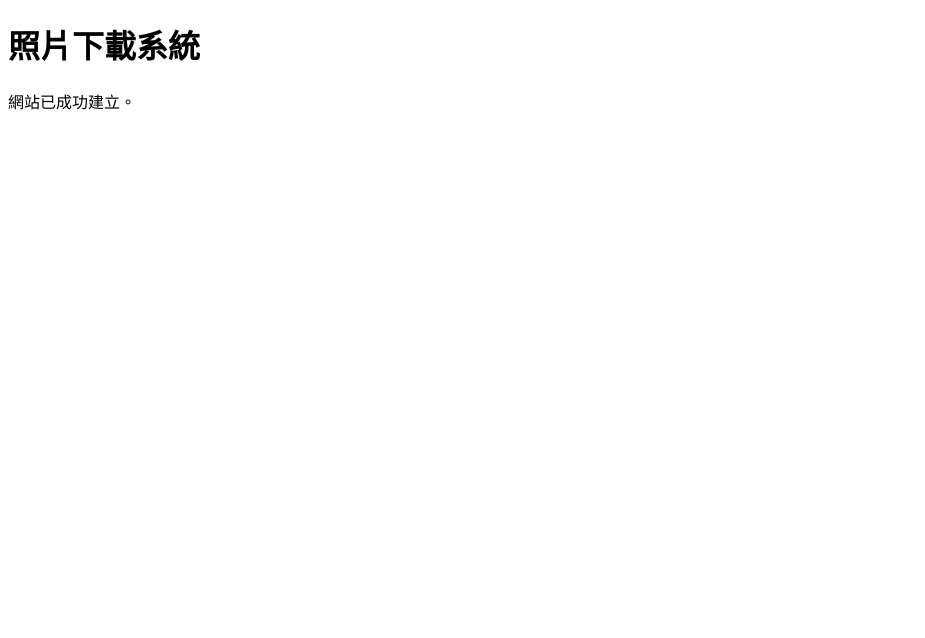
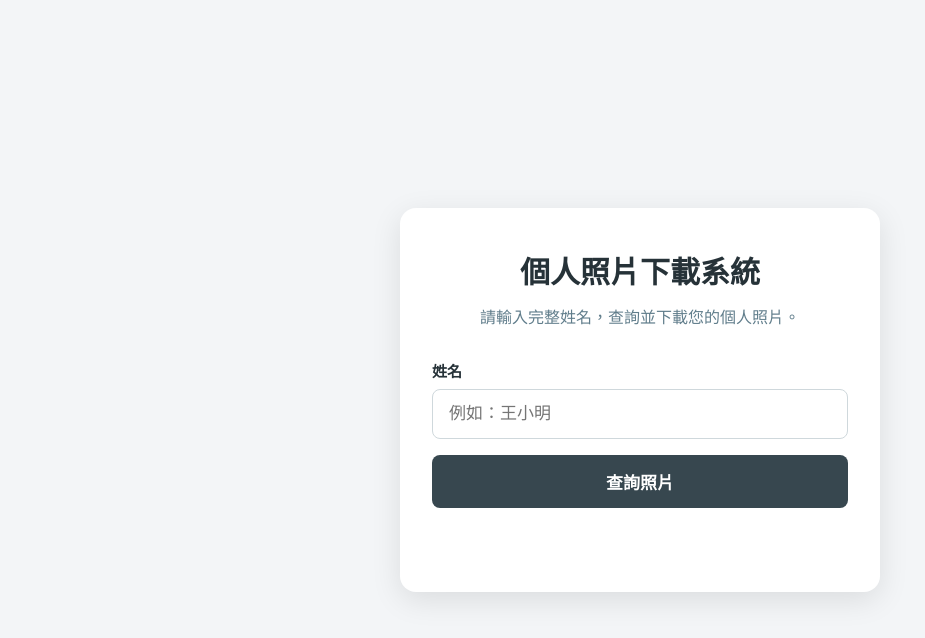
Before and after one commit to ziyinl/photo-download-app, a plain HTML site: page index.html in a window 1280 px wide. Shown: the whole page, without its empty margins (0-925 px from the left). Drawn offline with Linux system fonts and the light colour scheme.

Commit message:
Update index.html
建立姓名查詢頁面

```diff
--- a/index.html
+++ b/index.html
@@ -3,10 +3,150 @@
 <head>
   <meta charset="UTF-8">
   <meta name="viewport" content="width=device-width, initial-scale=1.0">
-  <title>照片下載系統</title>
+
+  <title>個人照片下載系統</title>
+
+  <style>
+    * {
+      box-sizing: border-box;
+    }
+
+    body {
+      margin: 0;
+      min-height: 100vh;
+      display: flex;
+      align-items: center;
+      justify-content: center;
+      padding: 24px;
+      background: #f3f5f7;
+      color: #263238;
+      font-family: Arial, sans-serif;
+    }
+
+    .container {
+      width: 100%;
+      max-width: 480px;
+      padding: 40px 32px;
+      background: #ffffff;
+      border-radius: 16px;
+      box-shadow: 0 8px 30px rgba(0, 0, 0, 0.1);
+      text-align: center;
+    }
+
+    h1 {
+      margin: 0 0 12px;
+      font-size: 30px;
+    }
+
+    .description {
+      margin: 0 0 28px;
+      color: #607d8b;
+      font-size: 16px;
+      line-height: 1.7;
+    }
+
+    label {
+      display: block;
+      margin-bottom: 8px;
+      text-align: left;
+      font-size: 15px;
+      font-weight: bold;
+    }
+
+    input {
+      width: 100%;
+      padding: 14px 16px;
+      border: 1px solid #cfd8dc;
+      border-radius: 8px;
+      font-size: 17px;
+      outline: none;
+    }
+
+    input:focus {
+      border-color: #455a64;
+      box-shadow: 0 0 0 3px rgba(69, 90, 100, 0.12);
+    }
+
+    button {
+      width: 100%;
+      margin-top: 16px;
+      padding: 14px;
+      border: 0;
+      border-radius: 8px;
+      background: #37474f;
+      color: #ffffff;
+      font-size: 17px;
+      font-weight: bold;
+      cursor: pointer;
+    }
+
+    button:hover {
+      background: #263238;
+    }
+
+    #message {
+      min-height: 24px;
+      margin-top: 20px;
+      font-size: 15px;
+      line-height: 1.6;
+    }
+
+    .success {
+      color: #2e7d32;
+    }
+
+    .error {
+      color: #c62828;
+    }
+  </style>
 </head>
+
 <body>
-  <h1>照片下載系統</h1>
-  <p>網站已成功建立。</p>
+  <main class="container">
+    <h1>個人照片下載系統</h1>
+
+    <p class="description">
+      請輸入完整姓名，查詢並下載您的個人照片。
+    </p>
+
+    <form id="searchForm">
+      <label for="name">姓名</label>
+
+      <input
+        id="name"
+        name="name"
+        type="text"
+        placeholder="例如：王小明"
+        autocomplete="off"
+        required
+      >
+
+      <button type="submit">查詢照片</button>
+    </form>
+
+    <div id="message"></div>
+  </main>
+
+  <script>
+    const searchForm = document.getElementById("searchForm");
+    const nameInput = document.getElementById("name");
+    const message = document.getElementById("message");
+
+    searchForm.addEventListener("submit", function (event) {
+      event.preventDefault();
+
+      const name = nameInput.value.trim();
+
+      if (!name) {
+        message.className = "error";
+        message.textContent = "請先輸入姓名。";
+        return;
+      }
+
+      message.className = "success";
+      message.textContent =
+        "已收到「" + name + "」的查詢。下一步會接上照片資料。";
+    });
+  </script>
 </body>
 </html>
```
